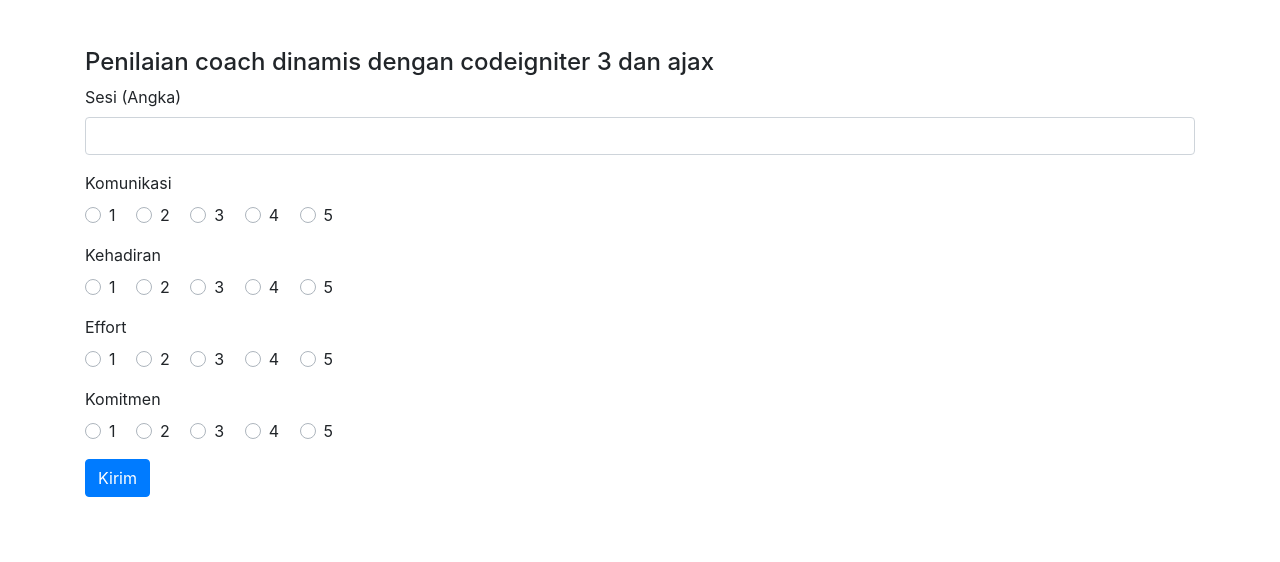
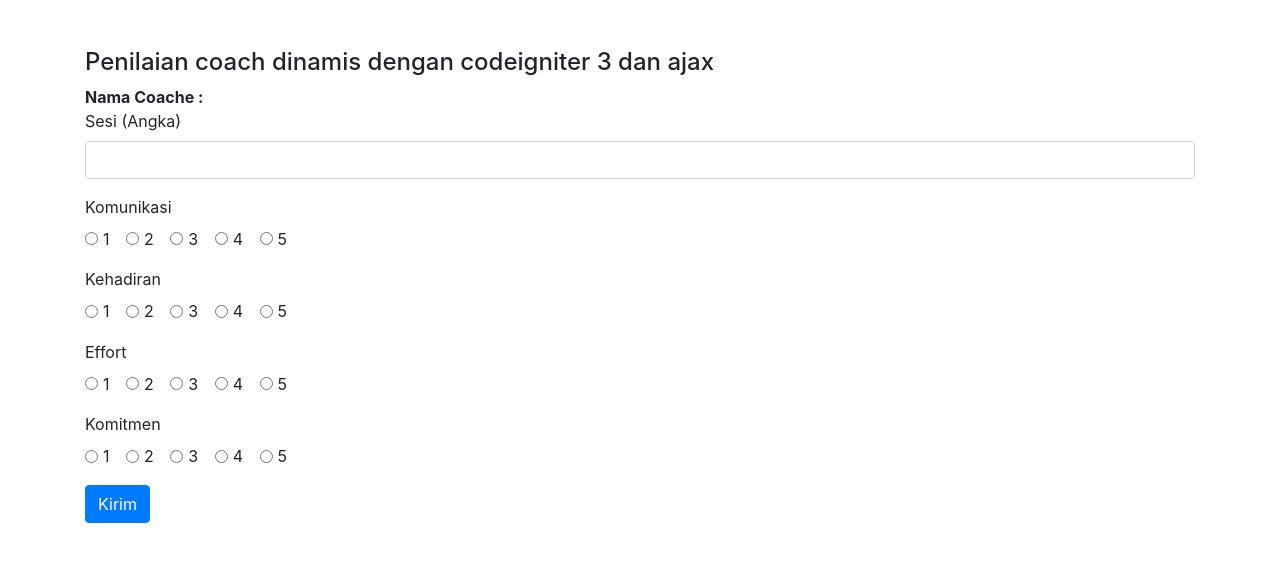
Before and after one commit to adiher22/report-coach, a CodeIgniter app: page /database/Penilaian in a window 1280 px wide. Shown: the top 562 px of the page. Run offline with CodeIgniter, Linux system fonts and the light colour scheme; data that the repository does not hold is empty.

Commit message:
Add[penilaian], update[nilai,list-coach,M_coach]

```diff
--- a/application/controllers/Penilaian.php
+++ b/application/controllers/Penilaian.php
@@ -5,10 +5,22 @@ defined('BASEPATH') OR exit('No direct script access allowed');
 class Penilaian extends CI_Controller {
 
 
+    public function __construct()
+    {
+        parent::__construct();
+        //load model
+        $this->load->model('M_coach');
+
+    }
+
     public function index()
     {
-        $id_coache = $this->input->post('coache');
-        $this->load->view('nilai', FALSE);
+        $id = $this->input->post('coache');
+        $data['coache'] = $this->M_coach->coache($id)->row_array();
+
+
+        $this->load->view('nilai', $data, FALSE);
+
 
     }
 
--- a/application/models/M_coach.php
+++ b/application/models/M_coach.php
@@ -21,6 +21,14 @@ class M_coach extends CI_Model {
             ->get()
             ->result();
     }
+    public function coache($id)
+    {
+        $this->db->from('coache');
+        $this->db->where('id', $id);
+        $query = $this->db->get();
+        return $query;
+
+    }
 
 }
 
--- a/application/views/nilai.php
+++ b/application/views/nilai.php
@@ -10,7 +10,8 @@
 <body>
 <div class="container mt-5">
      <h4>Penilaian coach dinamis dengan codeigniter 3 dan ajax</h4>
-     <form action="">
+    <form action="">
+    <span id="name_coache" class="text-center mt-4 mb-5"><b> Nama Coache : <?= $coache['name_coache'] ?></b></span>
     <div class="form-group">
         <label for="sesi">Sesi (Angka)</label>
         <input type="number" id="sesi" name="sesi" class="form-control">
@@ -20,114 +21,94 @@
 
     <label for="">Komunikasi</label>
      <div class="form-group">
-        <div class="custom-control custom-radio custom-control-inline">
-            <label class="custom-control-label" for="customRadioInline1">1</label>
-            <input type="radio" id="customRadioInline1" name="customRadioInline1" class="custom-control-input">
-
+        <div class="form-check form-check-inline">
+            <input class="form-check-input" type="radio" name="inlineRadioOptions" id="inlineRadio1" value="option1">
+            <label class="form-check-label" for="inlineRadio1">1</label>
         </div>
-
-         <div class="custom-control custom-radio custom-control-inline">
-             <label class="custom-control-label" for="customRadioInline1">2</label>
-            <input type="radio" id="customRadioInline2" name="customRadioInline1" class="custom-control-input">
-
+        <div class="form-check form-check-inline">
+            <input class="form-check-input" type="radio" name="inlineRadioOptions" id="inlineRadio2" value="option2">
+            <label class="form-check-label" for="inlineRadio2">2</label>
         </div>
-         <div class="custom-control custom-radio custom-control-inline">
-             <label class="custom-control-label" for="customRadioInline1">3</label>
-            <input type="radio" id="customRadioInline2" name="customRadioInline1" class="custom-control-input">
-
+         <div class="form-check form-check-inline">
+            <input class="form-check-input" type="radio" name="inlineRadioOptions" id="inlineRadio3" value="option3">
+            <label class="form-check-label" for="inlineRadio3">3</label>
         </div>
-         <div class="custom-control custom-radio custom-control-inline">
-             <label class="custom-control-label" for="customRadioInline1">4</label>
-            <input type="radio" id="customRadioInline2" name="customRadioInline1" class="custom-control-input">
-
+        <div class="form-check form-check-inline">
+            <input class="form-check-input" type="radio" name="inlineRadioOptions" id="inlineRadio4" value="option4">
+            <label class="form-check-label" for="inlineRadio3">4</label>
         </div>
-         <div class="custom-control custom-radio custom-control-inline">
-            <input type="radio" id="customRadioInline2" name="customRadioInline1" class="custom-control-input">
-             <label class="custom-control-label" for="customRadioInline1">5</label>
+        <div class="form-check form-check-inline">
+            <input class="form-check-input" type="radio" name="inlineRadioOptions" id="inlineRadio5" value="option5">
+            <label class="form-check-label" for="inlineRadio3">5</label>
         </div>
     </div>
      <label for="">Kehadiran</label>
      <div class="form-group">
-        <div class="custom-control custom-radio custom-control-inline">
-            <label class="custom-control-label" for="customRadioInline1">1</label>
-            <input type="radio" id="customRadioInline1" name="customRadioInline1" class="custom-control-input">
-
+        <div class="form-check form-check-inline">
+            <input class="form-check-input" type="radio" name="inlineRadioOptions" id="inlineRadio1" value="option6">
+            <label class="form-check-label" for="inlineRadio1">1</label>
         </div>
-
-         <div class="custom-control custom-radio custom-control-inline">
-             <label class="custom-control-label" for="customRadioInline1">2</label>
-            <input type="radio" id="customRadioInline2" name="customRadioInline1" class="custom-control-input">
-
+        <div class="form-check form-check-inline">
+            <input class="form-check-input" type="radio" name="inlineRadioOptions" id="inlineRadio2" value="option7">
+            <label class="form-check-label" for="inlineRadio2">2</label>
         </div>
-         <div class="custom-control custom-radio custom-control-inline">
-             <label class="custom-control-label" for="customRadioInline1">3</label>
-            <input type="radio" id="customRadioInline2" name="customRadioInline1" class="custom-control-input">
-
+         <div class="form-check form-check-inline">
+            <input class="form-check-input" type="radio" name="inlineRadioOptions" id="inlineRadio3" value="option8">
+            <label class="form-check-label" for="inlineRadio3">3</label>
         </div>
-         <div class="custom-control custom-radio custom-control-inline">
-             <label class="custom-control-label" for="customRadioInline1">4</label>
-            <input type="radio" id="customRadioInline2" name="customRadioInline1" class="custom-control-input">
-
+        <div class="form-check form-check-inline">
+            <input class="form-check-input" type="radio" name="inlineRadioOptions" id="inlineRadio4" value="option9">
+            <label class="form-check-label" for="inlineRadio3">4</label>
         </div>
-         <div class="custom-control custom-radio custom-control-inline">
-            <input type="radio" id="customRadioInline2" name="customRadioInline1" class="custom-control-input">
-             <label class="custom-control-label" for="customRadioInline1">5</label>
+        <div class="form-check form-check-inline">
+            <input class="form-check-input" type="radio" name="inlineRadioOptions" id="inlineRadio5" value="option10">
+            <label class="form-check-label" for="inlineRadio3">5</label>
         </div>
     </div>
      <label for="">Effort</label>
      <div class="form-group">
-        <div class="custom-control custom-radio custom-control-inline">
-            <label class="custom-control-label" for="customRadioInline1">1</label>
-            <input type="radio" id="customRadioInline1" name="customRadioInline1" class="custom-control-input">
-
+        <div class="form-check form-check-inline">
+            <input class="form-check-input" type="radio" name="inlineRadioOptions" id="inlineRadio1" value="option11">
+            <label class="form-check-label" for="inlineRadio1">1</label>
         </div>
-
-         <div class="custom-control custom-radio custom-control-inline">
-             <label class="custom-control-label" for="customRadioInline1">2</label>
-            <input type="radio" id="customRadioInline2" name="customRadioInline1" class="custom-control-input">
-
+        <div class="form-check form-check-inline">
+            <input class="form-check-input" type="radio" name="inlineRadioOptions" id="inlineRadio2" value="option12">
+            <label class="form-check-label" for="inlineRadio2">2</label>
         </div>
-         <div class="custom-control custom-radio custom-control-inline">
-             <label class="custom-control-label" for="customRadioInline1">3</label>
-            <input type="radio" id="customRadioInline2" name="customRadioInline1" class="custom-control-input">
-
+         <div class="form-check form-check-inline">
+            <input class="form-check-input" type="radio" name="inlineRadioOptions" id="inlineRadio3" value="option13">
+            <label class="form-check-label" for="inlineRadio3">3</label>
         </div>
-         <div class="custom-control custom-radio custom-control-inline">
-             <label class="custom-control-label" for="customRadioInline1">4</label>
-            <input type="radio" id="customRadioInline2" name="customRadioInline1" class="custom-control-input">
-
+        <div class="form-check form-check-inline">
+            <input class="form-check-input" type="radio" name="inlineRadioOptions" id="inlineRadio4" value="option14">
+            <label class="form-check-label" for="inlineRadio3">4</label>
         </div>
-         <div class="custom-control custom-radio custom-control-inline">
-            <input type="radio" id="customRadioInline2" name="customRadioInline1" class="custom-control-input">
-             <label class="custom-control-label" for="customRadioInline1">5</label>
+        <div class="form-check form-check-inline">
+            <input class="form-check-input" type="radio" name="inlineRadioOptions" id="inlineRadio5" value="option15">
+            <label class="form-check-label" for="inlineRadio3">5</label>
         </div>
     </div>
      <label for="">Komitmen</label>
      <div class="form-group">
-        <div class="custom-control custom-radio custom-control-inline">
-            <label class="custom-control-label" for="customRadioInline1">1</label>
-            <input type="radio" id="customRadioInline1" name="customRadioInline1" class="custom-control-input">
-
+        <div class="form-check form-check-inline">
+            <input class="form-check-input" type="radio" name="inlineRadioOptions" id="inlineRadio1" value="option16">
+            <label class="form-check-label" for="inlineRadio1">1</label>
         </div>
-
-         <div class="custom-control custom-radio custom-control-inline">
-             <label class="custom-control-label" for="customRadioInline1">2</label>
-            <input type="radio" id="customRadioInline2" name="customRadioInline1" class="custom-control-input">
-
+        <div class="form-check form-check-inline">
+            <input class="form-check-input" type="radio" name="inlineRadioOptions" id="inlineRadio2" value="option17">
+            <label class="form-check-label" for="inlineRadio2">2</label>
         </div>
-         <div class="custom-control custom-radio custom-control-inline">
-             <label class="custom-control-label" for="customRadioInline1">3</label>
-            <input type="radio" id="customRadioInline2" name="customRadioInline1" class="custom-control-input">
-
+         <div class="form-check form-check-inline">
+            <input class="form-check-input" type="radio" name="inlineRadioOptions" id="inlineRadio3" value="option18">
+            <label class="form-check-label" for="inlineRadio3">3</label>
         </div>
-         <div class="custom-control custom-radio custom-control-inline">
-             <label class="custom-control-label" for="customRadioInline1">4</label>
-            <input type="radio" id="customRadioInline2" name="customRadioInline1" class="custom-control-input">
-
+        <div class="form-check form-check-inline">
+            <input class="form-check-input" type="radio" name="inlineRadioOptions" id="inlineRadio4" value="option19">
+            <label class="form-check-label" for="inlineRadio3">4</label>
         </div>
-         <div class="custom-control custom-radio custom-control-inline">
-            <input type="radio" id="customRadioInline2" name="customRadioInline1" class="custom-control-input">
-             <label class="custom-control-label" for="customRadioInline1">5</label>
+        <div class="form-check form-check-inline">
+            <input class="form-check-input" type="radio" name="inlineRadioOptions" id="inlineRadio5" value="option20">
+            <label class="form-check-label" for="inlineRadio3">5</label>
         </div>
     </div>
     <div class="form-group">
```
Also changed, not shown: application/views/list-coach.php (+7 -4 lines).
